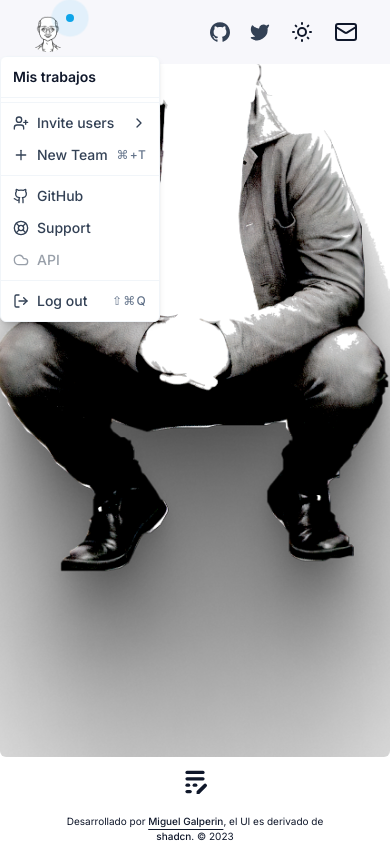
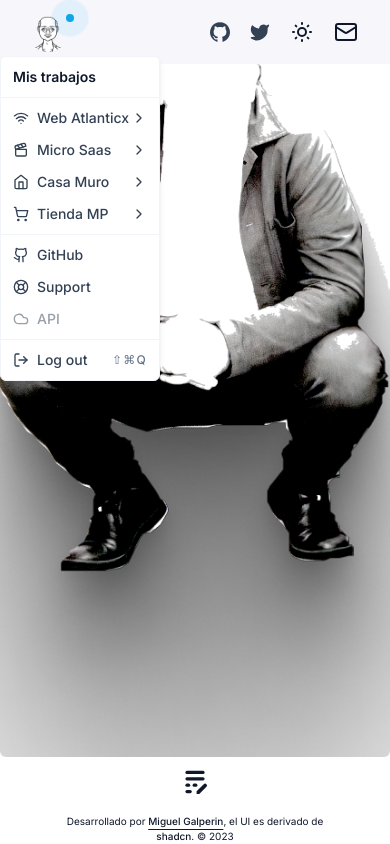
Before and after one commit to MiguelGalp/miPortfolio, a Next.js app: page / in a window 390 px wide. Both pictures are taken after a click on the button 48 px from the left and 32 px from the top of the page. Built offline with nearby package versions, Linux system fonts and the light colour scheme; what tailwind-dracula, tailwind-gradient-mask-image would draw is missing.

Commit message:
mockups mobile

```diff
--- a/components/dropdown_mobile.tsx
+++ b/components/dropdown_mobile.tsx
@@ -18,7 +18,11 @@ import {
     UserPlus,
     Users,
     CupSoda,
-    Clock
+    Clock,
+    LucideWifi,
+    Clapperboard,
+    HomeIcon,
+    ShoppingCart
   } from "lucide-react"
 
 import { Button } from "@/components/ui/button"
@@ -62,29 +66,27 @@ export function Dropdown_mobile(){
         <DropdownMenuContent className="w-40">
           <DropdownMenuLabel className="flex">Mis trabajos</DropdownMenuLabel>
           <DropdownMenuSeparator />
-
-          <DropdownMenuSeparator />
           <DropdownMenuGroup>
             <DropdownMenuSub>
               <DropdownMenuSubTrigger>
-                <UserPlus className="mr-2 h-4 w-4" />
-                <span>Invite users</span>
+                <LucideWifi className="mr-2 h-4 w-4" />
+                <span>Web Atlanticx</span>
               </DropdownMenuSubTrigger>
               <DropdownMenuPortal className="">
                 <DropdownMenuSubContent className="">
                 <ul className="grid">
-                <li className="bg-cover bg-center" style={{backgroundImage: "url('/NuevoScreenShot_Atlanticx.png')"}}>
+                <li className="bg-cover bg-center" style={{backgroundImage: "url('/atx_mockup.png')"}}>
 
 
                   <a
                     className="flex h-[400px] w-[200px] select-none flex-col justify-end rounded-md p-6 no-underline outline-none focus:shadow-md"
                     href="https://atlanticx.org"
                   >
-                    <Icons.logo className="h-6 w-6 text-slate-900" />
-                    <div className="mt-4 mb-2 text-lg font-medium text-slate-900">
+                    <Icons.logo className="h-6 w-6 text-slate-200" />
+                    <div className="mt-4 mb-2 text-lg font-medium text-slate-200">
                       Sitio Atlanticx
                     </div>
-                    <p className="text-sm leading-tight text-slate-900">
+                    <p className="text-sm leading-tight text-slate-200">
                       CMS desde Notion.so
                     </p>
                   </a>
@@ -95,11 +97,96 @@ export function Dropdown_mobile(){
                 </DropdownMenuSubContent>
               </DropdownMenuPortal>
             </DropdownMenuSub>
-            <DropdownMenuItem>
-              <Plus className="mr-2 h-4 w-4" />
-              <span>New Team</span>
-              <DropdownMenuShortcut>⌘+T</DropdownMenuShortcut>
-            </DropdownMenuItem>
+            <DropdownMenuSub>
+              <DropdownMenuSubTrigger>
+                <Clapperboard className="mr-2 h-4 w-4" />
+                <span>Micro Saas</span>
+              </DropdownMenuSubTrigger>
+              <DropdownMenuPortal className="">
+                <DropdownMenuSubContent className="">
+                <ul className="grid">
+                <li className="bg-cover bg-center" style={{backgroundImage: "url('/miss_mockup.png')"}}>
+
+
+                  <a
+                    className="flex h-[400px] w-[200px] select-none flex-col justify-end rounded-md p-6 no-underline outline-none focus:shadow-md"
+                    href="https://atlanticx.org"
+                  >
+                    <Icons.logo className="h-6 w-6 text-slate-800" />
+                    <div className="mt-4 mb-2 text-lg font-medium text-slate-800">
+                      Miss-subtitulos.app
+                    </div>
+                    <p className="text-sm leading-tight text-slate-900">
+                      Un micro servicio SaaS que utiliza IA para generar subtítulos
+                    </p>
+                  </a>
+
+              </li>
+
+            </ul>
+                </DropdownMenuSubContent>
+              </DropdownMenuPortal>
+            </DropdownMenuSub>
+            <DropdownMenuSub>
+              <DropdownMenuSubTrigger>
+                <HomeIcon className="mr-2 h-4 w-4" />
+                <span>Casa Muro</span>
+              </DropdownMenuSubTrigger>
+              <DropdownMenuPortal className="">
+                <DropdownMenuSubContent className="">
+                <ul className="grid">
+                <li className="bg-cover bg-center" style={{backgroundImage: "url('/muro_mockup.png')"}}>
+
+
+                  <a
+                    className="flex h-[400px] w-[200px] select-none flex-col justify-end rounded-md p-6 no-underline outline-none focus:shadow-md"
+                    href="https://atlanticx.org"
+                  >
+
+                    <div className="mt-4 mb-2 text-lg font-medium text-slate-900">
+
+                    </div>
+                    <p className="text-sm leading-tight text-slate-900">
+
+                    </p>
+                  </a>
+
+              </li>
+
+            </ul>
+                </DropdownMenuSubContent>
+              </DropdownMenuPortal>
+            </DropdownMenuSub>
+            <DropdownMenuSub>
+              <DropdownMenuSubTrigger>
+                <ShoppingCart className="mr-2 h-4 w-4" />
+                <span>Tienda MP</span>
+              </DropdownMenuSubTrigger>
+              <DropdownMenuPortal className="">
+                <DropdownMenuSubContent className="">
+                <ul className="grid">
+                <li className="bg-cover bg-center" style={{backgroundImage: "url('/mockup_revista.png')"}}>
+
+
+                  <a
+                    className="flex h-[400px] w-[200px] select-none flex-col justify-end rounded-md p-6 no-underline outline-none focus:shadow-md"
+                    href="https://atlanticx.org"
+                  >
+                    <Icons.logo className="h-6 w-6 text-slate-100" />
+                    <div className="mt-4 mb-2 text-lg font-medium text-slate-100">
+                      Revista y Shop
+                    </div>
+                    <p className="text-sm leading-tight text-slate-900">
+                      Web cultural, contenidos y radio en vivo
+                    </p>
+                  </a>
+
+              </li>
+
+            </ul>
+                </DropdownMenuSubContent>
+              </DropdownMenuPortal>
+            </DropdownMenuSub>
           </DropdownMenuGroup>
           <DropdownMenuSeparator />
           <DropdownMenuItem>
```
Also changed, not shown: public/mockup_revista.png (added), public/muro_mockup.png (added).
